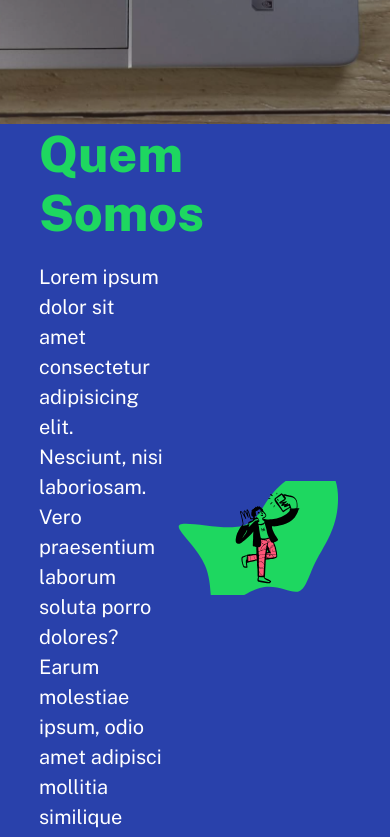
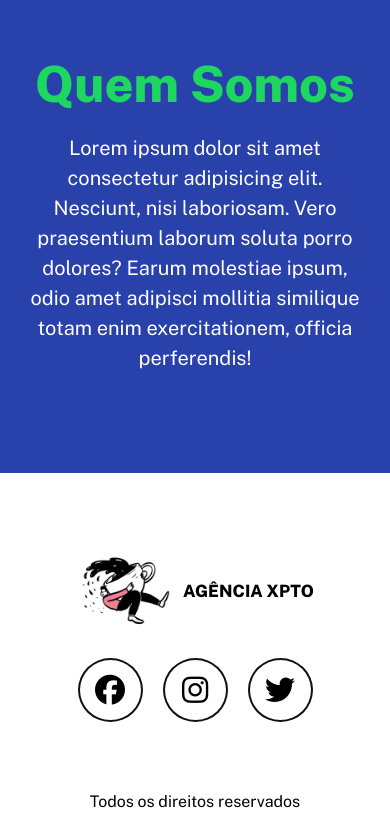
Before and after one commit to maikesoares/agencia-xpto, a plain HTML site: page index.html in a window 390 px wide. Shown: the part 740-1577 px from the top of the page. Drawn offline with nearby package versions, Linux system fonts and the light colour scheme.

Commit message:
Adicionado estilizacao do footer e tambem a responsividade do projeto

```diff
--- a/index.html
+++ b/index.html
@@ -11,6 +11,7 @@
 
     <link rel="stylesheet" href="./src/css/reset.css" />
     <link rel="stylesheet" href="./src/css/style.css" />
+    <link rel="stylesheet" href="./src/css/responsive.css" />
 
     <title>Agencia-XPTO</title>
   </head>
@@ -67,7 +68,7 @@
     <footer class="rodape">
       <nav class="navegacao">
         <a href="#" class="logo">
-          <img src="./src/imagens/cafe.gif" alt="logo XPTO" />
+          <img src="./src/imagens/cafe.gif" class="imagem" alt="logo XPTO" />
           <span class="titulo">Agência XPTO</span>
         </a>
 
--- /dev/null
+++ b/src/css/responsive.css
@@ -0,0 +1,50 @@
+@media (max-width: 624px) {
+  .cabecalho {
+    justify-content: center;
+  }
+
+  .cabecalho .logo {
+    margin-bottom: 30px;
+  }
+
+  .cabecalho .menu .item a {
+    font-size: calc(.6em + 1vw);
+  }
+}
+
+@media (max-width: 900px) {
+  .conteudo-principal .paineis {
+    height: 500px;
+  }
+}
+
+@media (max-width: 1200px) {
+  .quem-somos .conteudo {
+    flex-direction: column;
+    text-align: center;
+    padding: 100px 30px;
+  }
+
+  .quem-somos .conteudo .imagem {
+    display: none;
+  }
+
+  .quem-somos .conteudo .informacoes {
+    width: 100%;
+  }
+}
+
+@media (max-width: 940px) {
+  .rodape .navegacao {
+    justify-content: center;
+  }
+
+  .rodape .navegacao .logo {
+    margin-bottom: 30px;
+  }
+
+  .rodape .navegacao .logo, .rodape .navegacao .redes-sociais {
+    width: 100%;
+    justify-content: center;
+  }
+}
--- a/src/css/style.css
+++ b/src/css/style.css
@@ -8,24 +8,24 @@
   flex-wrap: wrap;
 }
 
-.cabecalho .logo {
+.logo {
   display: flex;
   align-items: center;
   text-transform: uppercase;
 }
 
-.cabecalho .logo .imagem{
+.logo .imagem{
   width: 100px;
 }
 
-.cabecalho .logo .titulo {
+.logo .titulo {
   margin-left: 7px;
   font-size: 17px;
   transition: .3s ease-in-out;
   font-weight: 800;
 }
 
-.cabecalho .logo .titulo:hover {
+.logo .titulo:hover {
   cursor: pointer;
   color: #1ED760;
 }
@@ -141,3 +141,42 @@
 .rodape {
   padding: 80px 0 20px 0;
 }
+
+.rodape .navegacao {
+  max-width: 1170px;
+  margin: 0 auto;
+  display: flex;
+  justify-content: space-between;
+  align-items: center;
+  flex-wrap: wrap;
+}
+
+.rodape .redes-sociais {
+  display: flex;
+}
+
+.rodape .redes-sociais a {
+  display: flex;
+  justify-content: center;
+  margin: 0 10px;
+  font-size: 30px;
+  border: 2px solid #111;
+  border-radius: 50%;
+  padding: 15px;
+  width: 65px;
+  transition: .3s ease-in-out;
+}
+
+.rodape .redes-sociais a:hover {
+  cursor: pointer;
+  background-color: #1ED760;
+}
+
+.rodape .navegacao .logo .imagem {
+  width: 100px;
+}
+
+.rodape .copyright {
+  margin-top: 70px;
+  text-align: center;
+}
```
